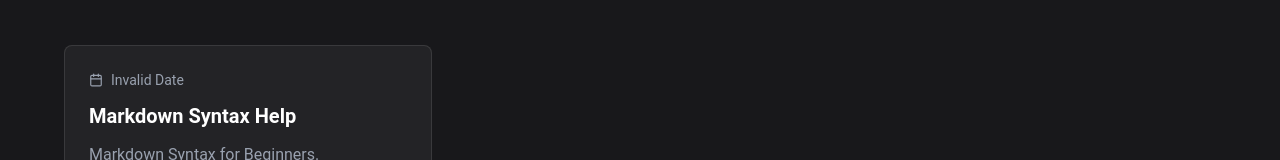
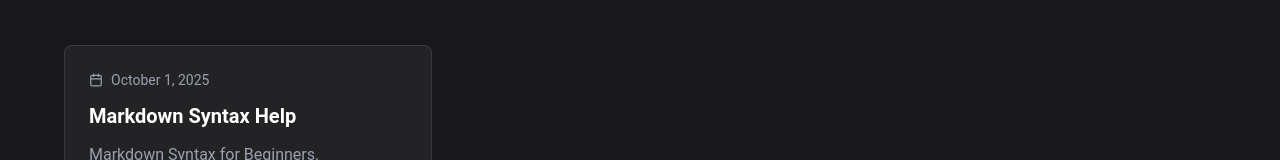
Before and after one commit to ganeswar-velvadapu/portfolio, a Next.js app: page / in a window 1280 px wide. Shown: the part 1512-1672 px from the top of the page. Built offline with nearby package versions, Linux system fonts and the light colour scheme; a web font is replaced by a local one.

Commit message:
fixed date format in home blogs

```diff
--- a/src/components/homecomponents/Homeblogs.js
+++ b/src/components/homecomponents/Homeblogs.js
@@ -43,7 +43,7 @@ const Homeblogs = () => {
                                 {/* Date */}
                                 <div className="flex items-center gap-2 text-xs sm:text-sm text-gray-400 mb-3">
                                     <Calendar size={14} />
-                                    <span>{formatDate(blog.date)}</span>
+                                    <span>{formatDate(blog.published_date)}</span>
                                 </div>
 
                                 {/* Blog Title */}
```
